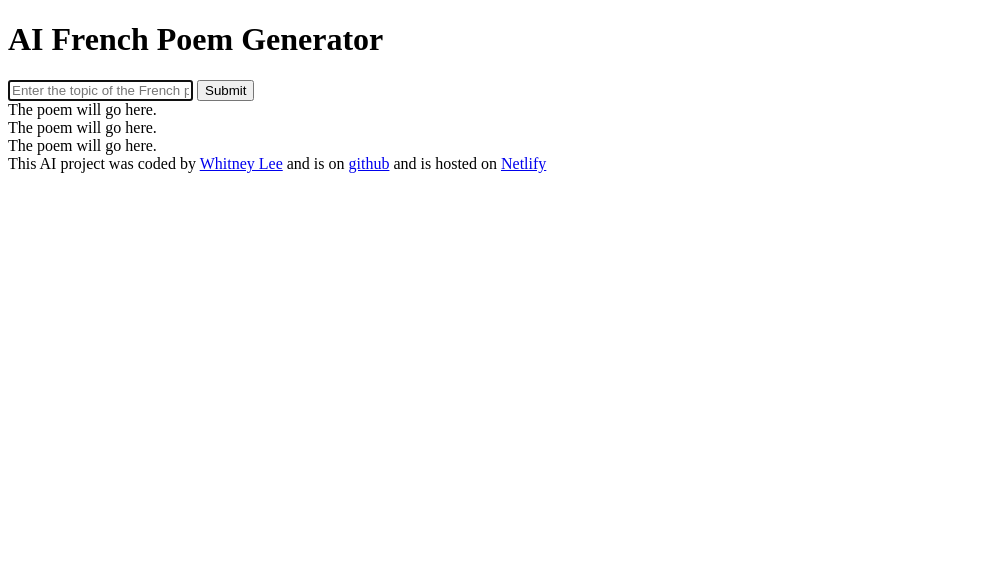
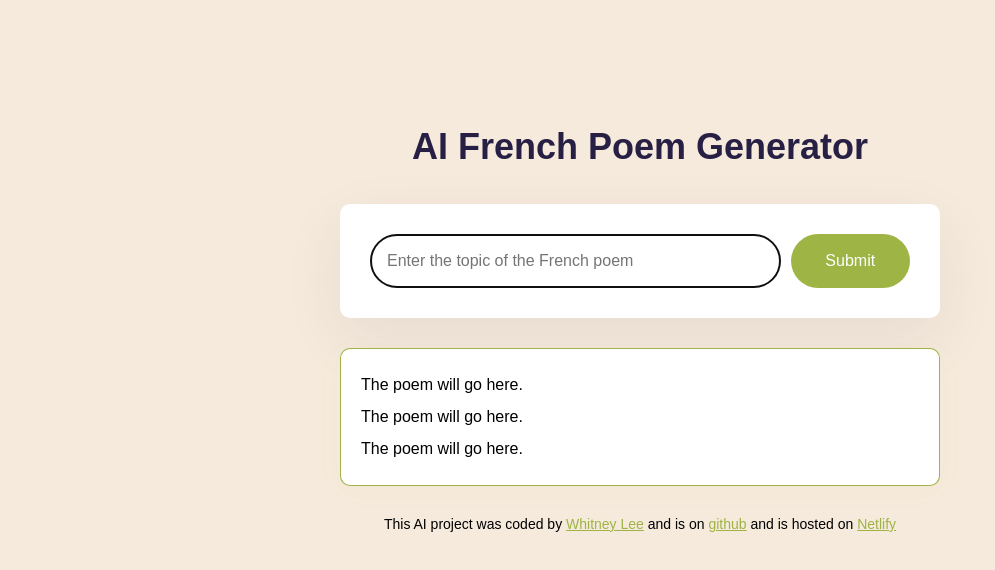
Before and after one commit to whitl33/project-french-poem-generator, a plain HTML site: page index.html in a window 1280 px wide. Shown: the whole page, without its empty margins (0-995 px from the left). Drawn offline with Linux system fonts and the light colour scheme.

Commit message:
Added styling to the project

```diff
--- a/index.html
+++ b/index.html
@@ -9,6 +9,7 @@
 </head>
 
 <body>
+    <div class="container">
         <header>
             <h1>AI French Poem Generator</h1>
         </header>
@@ -16,13 +17,11 @@
         <main>
 
             <form>
-            <input type="text" placeholder="Enter the topic of the French poem"
-            autofocus
-            required
-            autocomplete="off" />
-            <input type="submit" />
+                <input type="text" placeholder="Enter the topic of the French poem" autofocus required
+                    class="instructions" autocomplete="off" />
+                <input type="submit" class="submit-button" />
             </form>
-        <div>
+            <div class="poem">
                 The poem will go here.
                 <br />
                 The poem will go here.
@@ -32,10 +31,13 @@
 
         </main>
 
-    <footer> This AI project was coded by <a href="https://github.com/whitl33" target="_blank">Whitney Lee</a> and is on
-        <a href="https://github.com/whitl33/project-french-poem-generator" target="_blank">github</a> and is hosted on
+        <footer> This AI project was coded by <a href="https://github.com/whitl33" target="_blank">Whitney Lee</a> and
+            is on
+            <a href="https://github.com/whitl33/project-french-poem-generator" target="_blank">github</a> and is hosted
+            on
             <a href="https://project-ai-french-poem-generator.netlify.app" target="_blank">Netlify</a>
         </footer>
+    </div>
     <script src="src/index.js"></script>
 </body>
 
--- a/src/style.css
+++ b/src/style.css
@@ -0,0 +1,71 @@
+body{
+    background-color: rgb(246, 234, 220);
+    font-family: Arial, Helvetica, sans-serif;
+
+}
+a{
+    color:rgba(155, 178, 63, 0.969) ;
+}
+.container{
+    margin: 120px auto;
+    max-width: 600px;
+}
+
+header{
+    margin-bottom: 30px;
+}
+
+h1{
+    text-align: center;
+ font-weight:800;
+ font-size: 36px;
+ line-height: 1.5;
+color: #272044;
+
+}
+
+
+form{
+    padding: 30px;
+    background-color: white;
+    border-radius: 10px;
+    display: flex;
+    box-shadow: 0px 20px 60px rgba(65, 50,100, 0.08);
+    margin-bottom: 30px;
+
+}
+.instructions{
+    padding: 16px;
+    border: 1px solid grey;
+    width: 80%;
+font-size: 16px;
+border-radius: 50px;
+line-height: 20px;
+color: #272044;
+}
+.submit-button{
+    margin-left: 10px;
+    background-color: rgba(155, 178, 63, 0.969);
+    color: white;
+    border: none;
+    border-radius: 50px;
+    padding: 14px 24px;
+    width: 130px;
+    font-size: 16px;
+
+
+}
+.poem{
+    font-size: 16px;
+   background-color: white;
+   padding:20px;
+   line-height: 2;
+   border: 1px solid rgba(155, 178, 63, 0.969);
+   border-radius: 10px;
+box-shadow: 0px 4px 30px 0px rgba(155, 178, 63, 0.03);
+}
+footer{
+    text-align: center;
+    margin-top: 30px;
+    font-size: 14px;
+}
```
Lines whose indentation alone changed are shown as unchanged.
